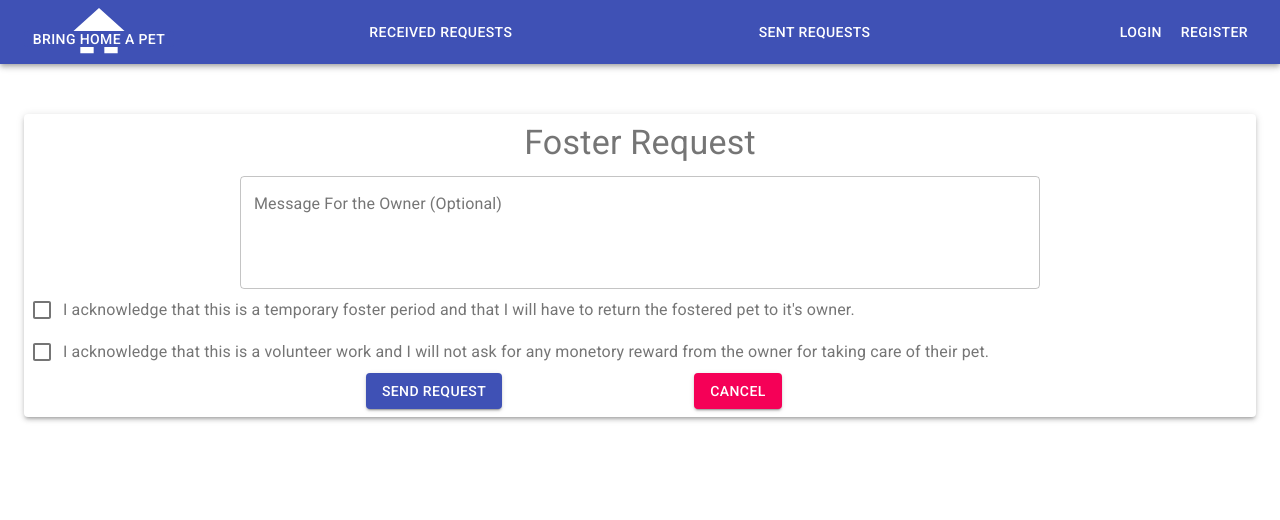
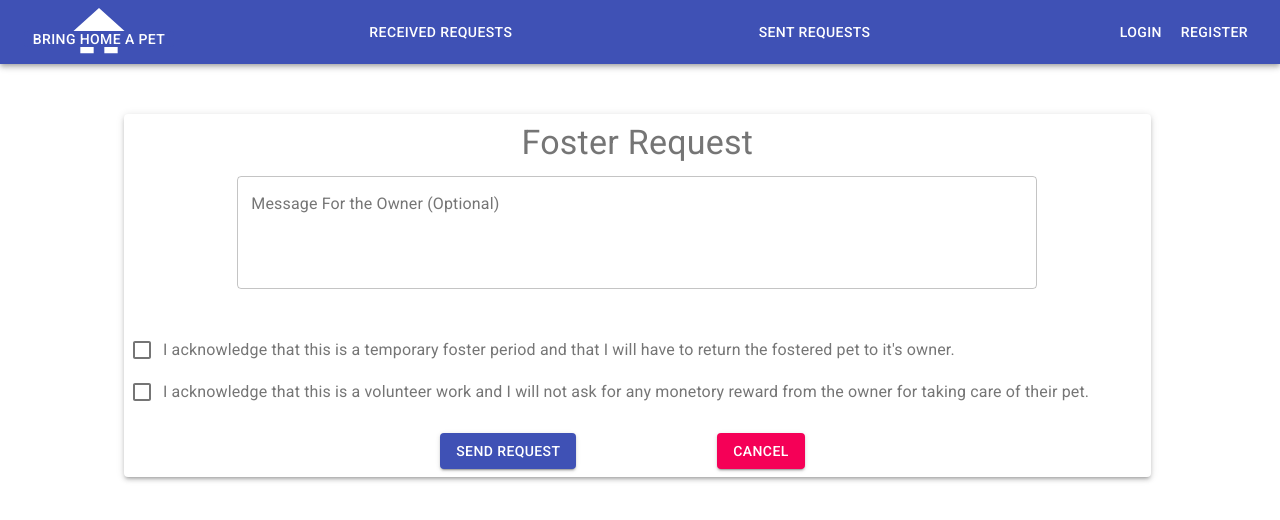
Before and after one commit to vasisht54/Pet-Foster-Frontend, a React (Create React App) app: page /SendFosterRequest in a window 1280 px wide. Shown: the top 520 px of the page. Built offline with nearby package versions, Linux system fonts and the light colour scheme.

Commit message:
Some styling changes

```diff
--- a/src/PetListing/FosterRequestTable.js
+++ b/src/PetListing/FosterRequestTable.js
@@ -1,14 +1,7 @@
 import React from "react";
 import { makeStyles } from "@material-ui/core/styles";
 import Paper from "@material-ui/core/Paper";
-import Table from "@material-ui/core/Table";
-import TableBody from "@material-ui/core/TableBody";
-import TableCell from "@material-ui/core/TableCell";
-import TableContainer from "@material-ui/core/TableContainer";
-import TableHead from "@material-ui/core/TableHead";
-import TablePagination from "@material-ui/core/TablePagination";
-import TableRow from "@material-ui/core/TableRow";
-import { Button, Link, Container, Grid, Typography } from "@material-ui/core";
+import { Button, Container, Grid, Typography } from "@material-ui/core";
 import ArrowBackIosIcon from "@material-ui/icons/ArrowBackIos";
 import { useHistory } from "react-router";
 import ImageAvatar from "../components/ImageAvatar";
@@ -64,23 +57,8 @@ const useStyles = makeStyles(theme => ({
   margin5: {
     marginTop: "20px",
   },
+  item: { margin: "20px" },
 }));
-
-// const columns = [
-//   { id: "name", label: "Fosterer's Name", minWidth: 170 },
-//   { id: "rating", label: "Rating", minWidth: 100 },
-//   {
-//     id: "message",
-//     label: "Message from the Fosterer",
-//     minWidth: 170,
-//     format: value => value.toLocaleString("en-US"),
-//   },
-//   {
-//     id: "action",
-//     label: "Actions",
-//     minWidth: 170,
-//   },
-// ];
 
 const rows = [
   {
@@ -88,17 +66,18 @@ const rows = [
     name: "Jackson",
     image: "../static/images/avatar.png",
     rating: "4.9/5.0",
-    message: "I love dogs and I have one myself - a Retriever. He's good with other dogs, hence I'm willing to foster your pet as well.",
+    message:
+      "I love dogs and I have one myself - a Retriever. He's good with other dogs, hence I'm willing to foster your pet as well.",
   },
   {
     id: 2,
     name: "John",
     image: "/static/images/avatar2.jpg",
     rating: "4.2/5.0",
-    message: "I grew up with 3 dogs, 2 cats and a horse. I'm very good with pets.",
+    message:
+      "I grew up with 3 dogs, 2 cats and a horse. I'm very good with pets.",
   },
-]
-
+];
 
 const FormRow = props => {
   return (
@@ -119,15 +98,12 @@ export const FosterRequestTable = () => {
   const history = useHistory();
 
   return (
-
     <Container>
       <Grid container>
-
         <Grid item xs={2} />
         <Grid item xs={9} container direction="column">
-        <div>
+          <div>
             <Button
-              // onClick={() => history.goBack()}
               onClick={() => history.push("/ViewFosterRequestForMyPet")}
               className={classes.backButton}
               startIcon={<ArrowBackIosIcon />}
@@ -137,11 +113,10 @@ export const FosterRequestTable = () => {
           </div>
           {rows.map(row => (
             <React.Fragment key={row.id}>
-              <Grid container item>
+              <Grid container className={classes.item}>
                 <Paper className={classes.paper}>
                   <Grid container>
                     <Grid
-                      // onClick={() => history.push("/ViewFosterRequestForMyPet")}
                       style={{ cursor: "pointer" }}
                       container
                       item
@@ -154,7 +129,10 @@ export const FosterRequestTable = () => {
                     <Grid container item xs={7}>
                       <FormRow label="Fosterer's Name" value={row.name} />
                       <FormRow label="Rating" value={row.rating} />
-                      <FormRow label="Message from fosterer" value={row.message} />
+                      <FormRow
+                        label="Message from Fosterer"
+                        value={row.message}
+                      />
                     </Grid>
                     <Grid
                       container
@@ -174,7 +152,7 @@ export const FosterRequestTable = () => {
                     </Grid>
                   </Grid>
                 </Paper>
-                           </Grid>
+              </Grid>
             </React.Fragment>
           ))}
         </Grid>
--- a/src/PetSearch/SendFosterRequest.js
+++ b/src/PetSearch/SendFosterRequest.js
@@ -80,9 +80,10 @@ function SendFosterRequest() {
   };
 
   return (
-    <>
+    <Container>
       <div className={classes.Card} style={{ minHeight: 50 }}></div>
-      <Container>
+      <Grid Container>
+        <Grid item xs={10} style={{ marginLeft: "100px" }}>
           <Paper className={classes.paper} elevation={3}>
             <div className={classes.Card}>
               <Typography gutterBottom variant="h4">
@@ -99,7 +100,7 @@ function SendFosterRequest() {
                 variant="outlined"
               />
             </div>
-          <FormGroup aria-label="position" row>
+            <FormGroup aria-label="position" row style={{ marginTop: "40px" }}>
               <FormControlLabel
                 value="end"
                 control={<Checkbox color="primary" />}
@@ -116,7 +117,13 @@ function SendFosterRequest() {
               />
             </FormGroup>
 
-          <Grid item className={classes.actionButtons} container xs={6}>
+            <Grid
+              item
+              className={classes.actionButtons}
+              container
+              xs={6}
+              style={{ marginTop: "20px" }}
+            >
               <Grid item xs={6}>
                 <Button
                   variant="contained"
@@ -171,88 +178,9 @@ function SendFosterRequest() {
               </Grid>
             </Grid>
           </Paper>
+        </Grid>
+      </Grid>
     </Container>
-    </>
-
-    // <div className={classes.root}>
-    //   <Container component="main" maxWidth="xs">
-    //     <Paper className={classes.paper} elevation={3}>
-    //       <div className={classes.Card}>
-    //         <Typography gutterBottom variant="h4">
-    //           Foster Request
-    //         </Typography>
-    //       </div>
-    //       <div className={classes.Card}>
-    //         <TextField
-    //           id="outlined-multiline-static"
-    //           label="Message For the Owner (Optional)"
-    //           multiline
-    //           rows={4}
-    //           variant="outlined"
-    //         />
-    //       </div>
-    //       <FormGroup aria-label="position" row>
-    //         <FormControlLabel
-    //           value="end"
-    //           control={<Checkbox color="primary" />}
-    //           label="I acknowledge that this is a temporary foster period and that I will have to return the fostered pet to it's owner."
-    //           labelPlacement="end"
-    //         />
-    //       </FormGroup>
-    //       <FormGroup aria-label="position" row>
-    //         <FormControlLabel
-    //           value="end"
-    //           control={<Checkbox color="primary" />}
-    //           label="I acknowledge that this is a volunteer work and I will not ask for any monetory reward from the owner for taking care of their pet."
-    //           labelPlacement="end"
-    //         />
-    //       </FormGroup>
-    //       <div>
-    //         <label htmlFor="contained-button-file">
-    //           <Button
-    //             variant="contained"
-    //             color="primary"
-    //             component="span"
-    //             onClick={handleOpen}
-    //           >
-    //             Send Request
-    //           </Button>
-    //         </label>
-    //         <Dialog
-    //           onClose={handleClose}
-    //           aria-labelledby="customized-dialog-title"
-    //           open={open}
-    //         >
-    //           <DialogContent dividers>
-    //             <Typography gutterBottom>
-    //               Kudos! Foster Request sent to the owner successfully.
-    //             </Typography>
-    //             <Typography gutterBottom>
-    //                 Now wait for them to accept it!
-    //             </Typography>
-    //           </DialogContent>
-    //           <DialogActions>
-    //             <Button autoFocus onClick={()=> {handleClose(); history.push("/search")}} color="primary">
-    //               Okay
-    //             </Button>
-    //           </DialogActions>
-    //         </Dialog>
-    //         {/* ************************************************************* */}
-
-    //         <Button
-    //           onClick={()=> {
-    //             history.push("/PetSearchDetails")
-    //           }}
-    //           variant="contained"
-    //           color="secondary"
-    //           className={classes.button}
-    //         >
-    //           Cancel
-    //         </Button>
-    //       </div>
-    //     </Paper>
-    //   </Container>
-    // </div>
   );
 }
 export default SendFosterRequest;
```
Lines whose indentation alone changed are shown as unchanged.
